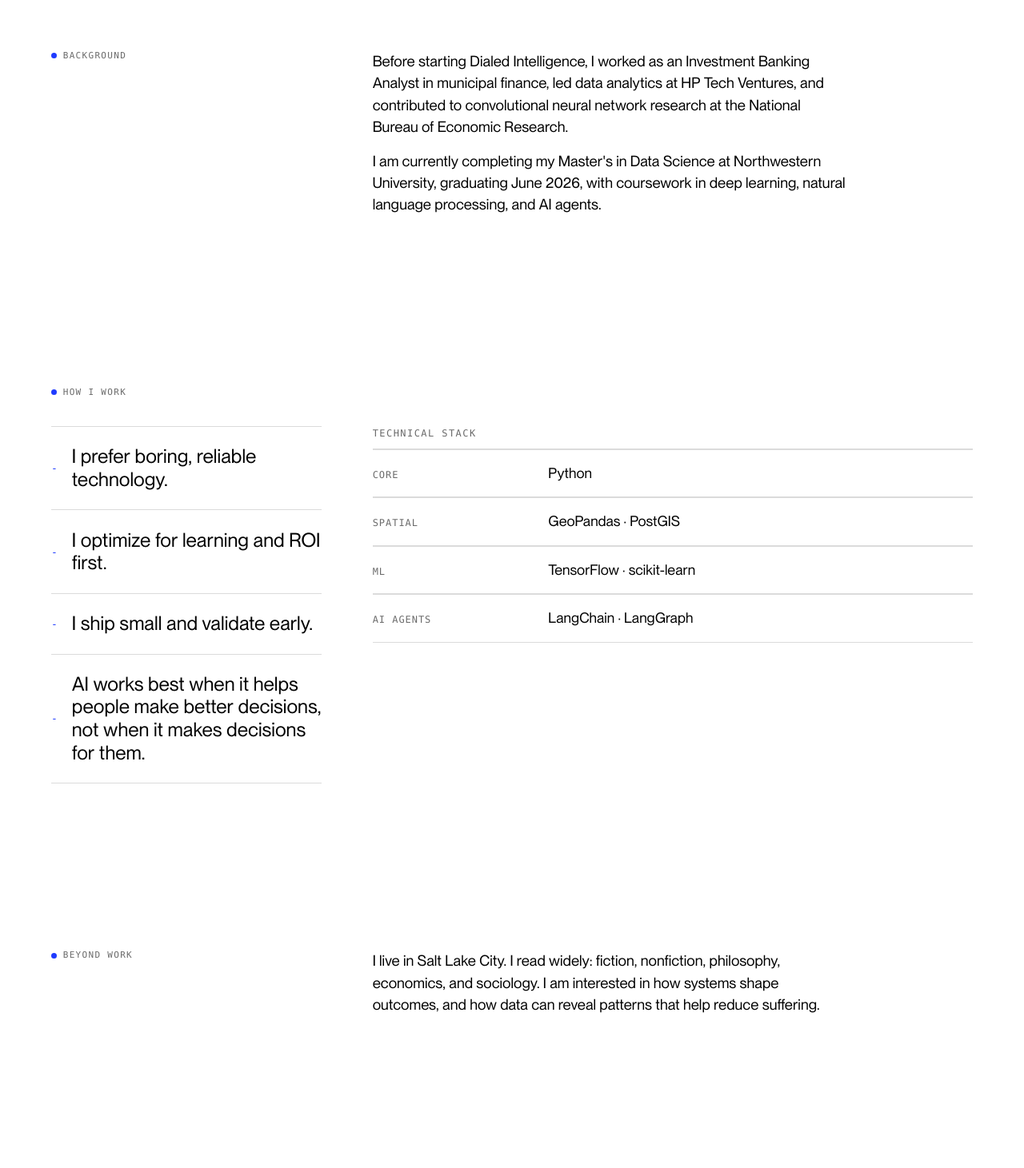
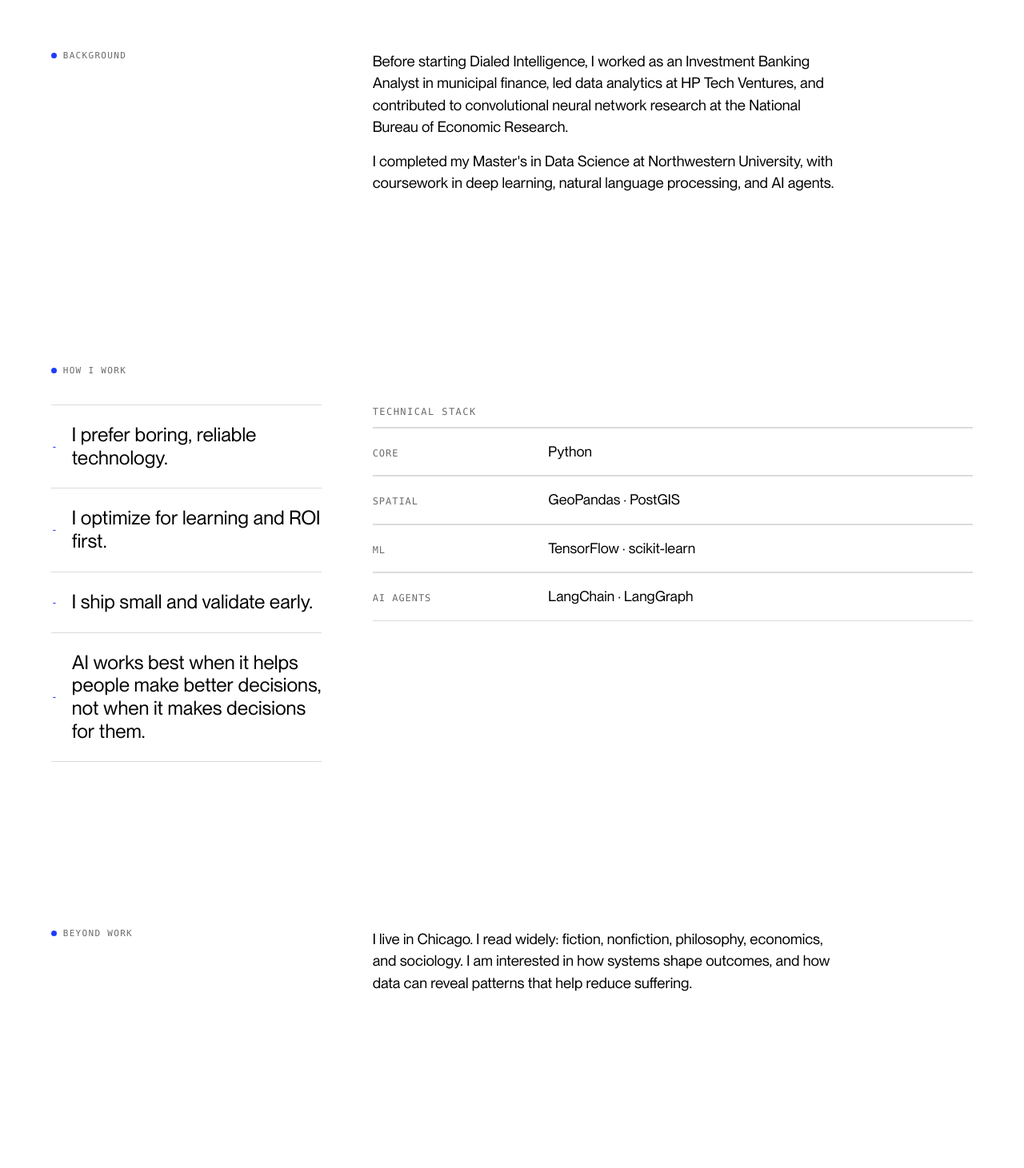
Before and after one commit to tylerdial1818/tyler-portfolio-website, a Next.js app: page /about in a window 1280 px wide. Shown: the part 1997-3458 px from the top of the page at 80% size. Built offline with nearby package versions, Linux system fonts and the light colour scheme.

Commit message:
small copy changes

```diff
--- a/src/app/about/page.tsx
+++ b/src/app/about/page.tsx
@@ -110,9 +110,9 @@ export default function AboutPage() {
                 research at the National Bureau of Economic Research.
               </p>
               <p>
-                I am currently completing my Master&apos;s in Data Science at
-                Northwestern University, graduating June 2026, with coursework
-                in deep learning, natural language processing, and AI agents.
+                I completed my Master&apos;s in Data Science at Northwestern
+                University, with coursework in deep learning, natural language
+                processing, and AI agents.
               </p>
             </Prose>
           </div>
@@ -149,7 +149,7 @@ export default function AboutPage() {
             <span className="eyebrow">Beyond work</span>
             <Prose>
               <p>
-                I live in Salt Lake City. I read widely: fiction, nonfiction,
+                I live in Chicago. I read widely: fiction, nonfiction,
                 philosophy, economics, and sociology. I am interested in how
                 systems shape outcomes, and how data can reveal patterns that
                 help reduce suffering.
--- a/src/app/connect/page.tsx
+++ b/src/app/connect/page.tsx
@@ -60,12 +60,12 @@ export default function ConnectPage() {
             useful.
           </h1>
           <p className="lead">
-            Open to collaborations, interesting problems, and good conversation:
-            a project for Dialed Intelligence, a research idea, or just a good
-            thread to pull on.
+            Open to collaborations and referrals. I&apos;d love to hear about ideas
+            for Dialed Intelligence, social impact projects, research
+            opportunities, or anything social science related.
           </p>
           <span className="connect-loc">
-            Based in Salt Lake City - working with teams everywhere.
+            Based in Chicago, but working with teams everywhere.
           </span>
         </header>
 
```
